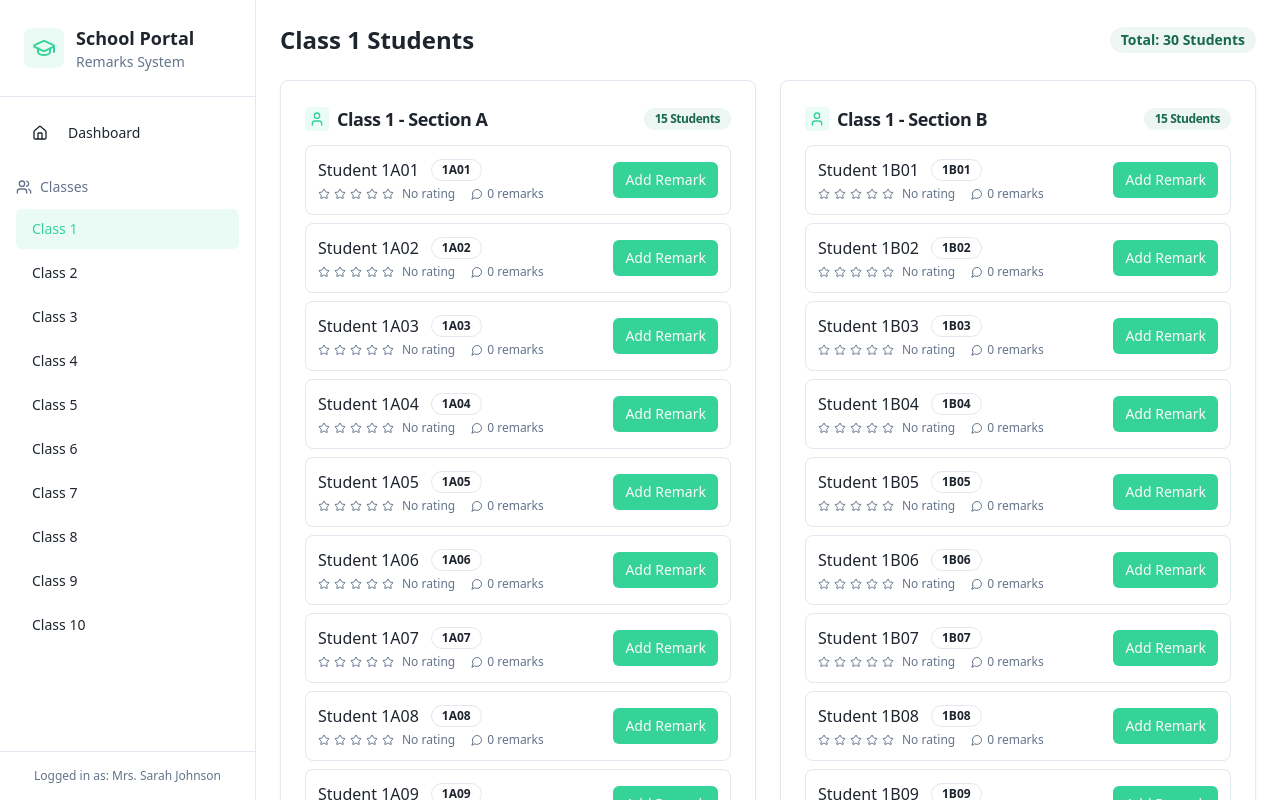
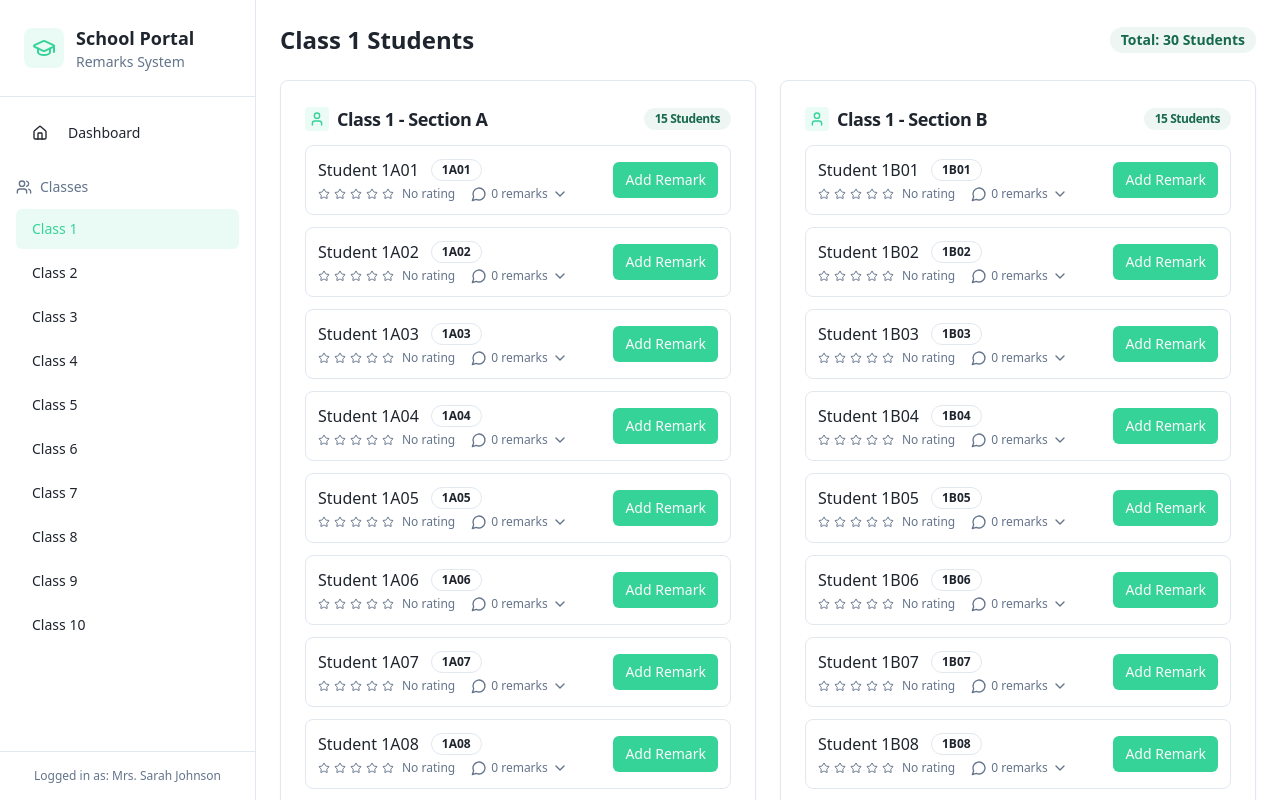
Before and after one commit to Shahil-8848/eden-remark-park, a React (Vite) app: page / in a window 1280 px wide. Both pictures are taken after a click on the button "Class 1". Built offline with nearby package versions, Linux system fonts and the light colour scheme.

Commit message:
Add feature to view previous remarks

```diff
--- a/src/components/dashboard/StudentList.tsx
+++ b/src/components/dashboard/StudentList.tsx
@@ -2,7 +2,9 @@ import { Student } from '@/types';
 import { Card, CardContent, CardHeader, CardTitle } from '@/components/ui/card';
 import { Button } from '@/components/ui/button';
 import { Badge } from '@/components/ui/badge';
-import { Star, MessageCircle, User } from 'lucide-react';
+import { Collapsible, CollapsibleContent, CollapsibleTrigger } from '@/components/ui/collapsible';
+import { Star, MessageCircle, User, ChevronDown, Calendar, UserCircle } from 'lucide-react';
+import { useState } from 'react';
 
 interface StudentListProps {
   classNumber: number;
@@ -11,8 +13,19 @@ interface StudentListProps {
 }
 
 const StudentList = ({ classNumber, students, onAddRemark }: StudentListProps) => {
+  const [expandedStudents, setExpandedStudents] = useState<Set<string>>(new Set());
   const sectionA = students.filter(s => s.section === 'A');
   const sectionB = students.filter(s => s.section === 'B');
+
+  const toggleStudentRemarks = (studentId: string) => {
+    const newExpanded = new Set(expandedStudents);
+    if (newExpanded.has(studentId)) {
+      newExpanded.delete(studentId);
+    } else {
+      newExpanded.add(studentId);
+    }
+    setExpandedStudents(newExpanded);
+  };
 
   const renderStarRating = (rating: number) => {
     return (
@@ -46,12 +59,11 @@ const StudentList = ({ classNumber, students, onAddRemark }: StudentListProps) =
         </CardTitle>
       </CardHeader>
       <CardContent>
-        <div className="space-y-2">
+        <div className="space-y-3">
           {sectionStudents.map((student) => (
-            <div
-              key={student.id}
-              className="flex items-center justify-between p-3 rounded-lg border hover:bg-muted/50 transition-colors"
-            >
+            <Collapsible key={student.id}>
+              <div className="rounded-lg border">
+                <div className="flex items-center justify-between p-3">
                   <div className="flex-1">
                     <div className="flex items-center gap-3">
                       <div className="font-medium">{student.name}</div>
@@ -61,10 +73,22 @@ const StudentList = ({ classNumber, students, onAddRemark }: StudentListProps) =
                     </div>
                     <div className="flex items-center gap-4 mt-1">
                       {renderStarRating(student.averageRating)}
-                  <div className="flex items-center gap-1 text-xs text-muted-foreground">
+                      <CollapsibleTrigger asChild>
+                        <Button
+                          variant="ghost"
+                          size="sm"
+                          className="flex items-center gap-1 text-xs text-muted-foreground hover:text-foreground p-0 h-auto"
+                          onClick={() => toggleStudentRemarks(student.id)}
+                        >
                           <MessageCircle className="h-3 w-3" />
                           {student.remarks.length} remarks
-                  </div>
+                          <ChevronDown
+                            className={`h-3 w-3 transition-transform ${
+                              expandedStudents.has(student.id) ? 'rotate-180' : ''
+                            }`}
+                          />
+                        </Button>
+                      </CollapsibleTrigger>
                     </div>
                   </div>
                   <Button
@@ -75,6 +99,63 @@ const StudentList = ({ classNumber, students, onAddRemark }: StudentListProps) =
                     Add Remark
                   </Button>
                 </div>
+
+                <CollapsibleContent>
+                  <div className="border-t bg-muted/20 p-3">
+                    {student.remarks.length === 0 ? (
+                      <p className="text-sm text-muted-foreground text-center py-4">
+                        No previous remarks for this student
+                      </p>
+                    ) : (
+                      <div className="space-y-3">
+                        <h4 className="text-sm font-medium text-foreground mb-2">Previous Remarks:</h4>
+                        {student.remarks
+                          .sort((a, b) => new Date(b.date).getTime() - new Date(a.date).getTime())
+                          .map((remark) => (
+                          <div key={remark.id} className="bg-background rounded-lg p-3 border">
+                            <div className="flex items-start justify-between mb-2">
+                              <div className="flex items-center gap-2">
+                                <UserCircle className="h-4 w-4 text-muted-foreground" />
+                                <span className="text-sm font-medium">{remark.teacherName}</span>
+                                {remark.isFromHigherAdmin && (
+                                  <Badge variant="secondary" className="text-xs">
+                                    Admin
+                                  </Badge>
+                                )}
+                              </div>
+                              <div className="flex items-center gap-2 text-xs text-muted-foreground">
+                                <Calendar className="h-3 w-3" />
+                                {new Date(remark.date).toLocaleDateString()}
+                              </div>
+                            </div>
+
+                            <div className="mb-2">
+                              {renderStarRating(remark.rating)}
+                            </div>
+
+                            {remark.tags.length > 0 && (
+                              <div className="flex flex-wrap gap-1 mb-2">
+                                {remark.tags.map((tag) => (
+                                  <Badge key={tag} variant="outline" className="text-xs">
+                                    {tag}
+                                  </Badge>
+                                ))}
+                              </div>
+                            )}
+
+                            {remark.notes && (
+                              <p className="text-sm text-foreground bg-muted/30 rounded p-2">
+                                {remark.notes}
+                              </p>
+                            )}
+                          </div>
+                        ))}
+                      </div>
+                    )}
+                  </div>
+                </CollapsibleContent>
+              </div>
+            </Collapsible>
           ))}
         </div>
       </CardContent>
```
Lines whose indentation alone changed are shown as unchanged.
